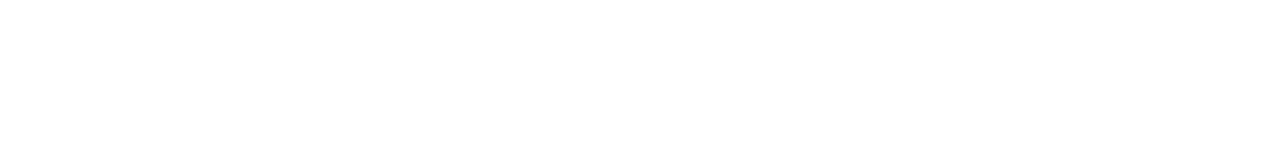
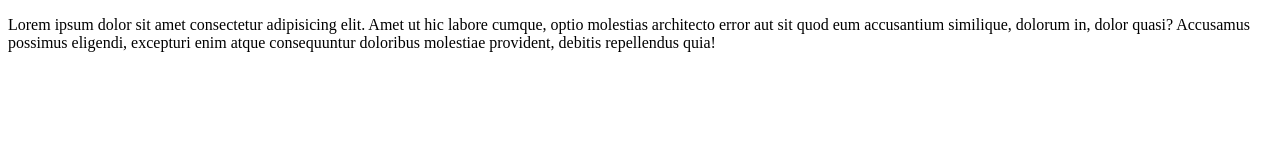
Before and after one commit to joysultan/new-demo, a plain HTML site: page index.html in a window 1280 px wide. Drawn offline with Linux system fonts and the light colour scheme.

Commit message:
added paragaraph

```diff
--- a/index.html
+++ b/index.html
@@ -7,6 +7,6 @@
     <link rel="stylesheet" href="style.css">
 </head>
 <body>
-
+    <p>Lorem ipsum dolor sit amet consectetur adipisicing elit. Amet ut hic labore cumque, optio molestias architecto error aut sit quod eum accusantium similique, dolorum in, dolor quasi? Accusamus possimus eligendi, excepturi enim atque consequuntur doloribus molestiae provident, debitis repellendus quia!</p>
 </body>
 </html>
```
